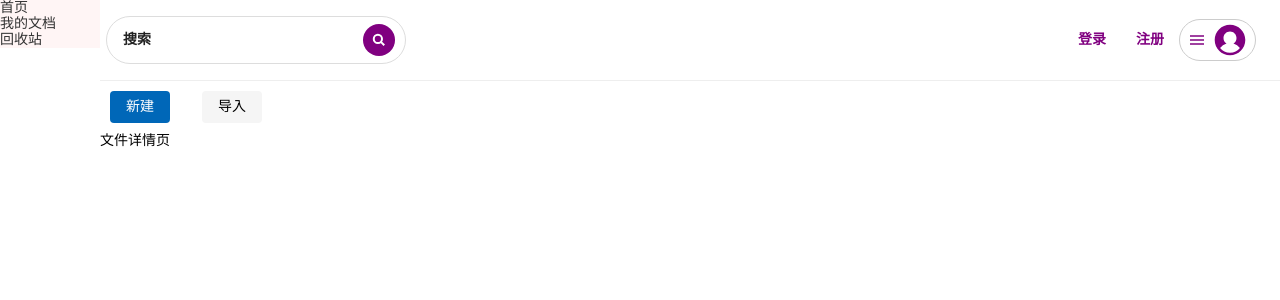
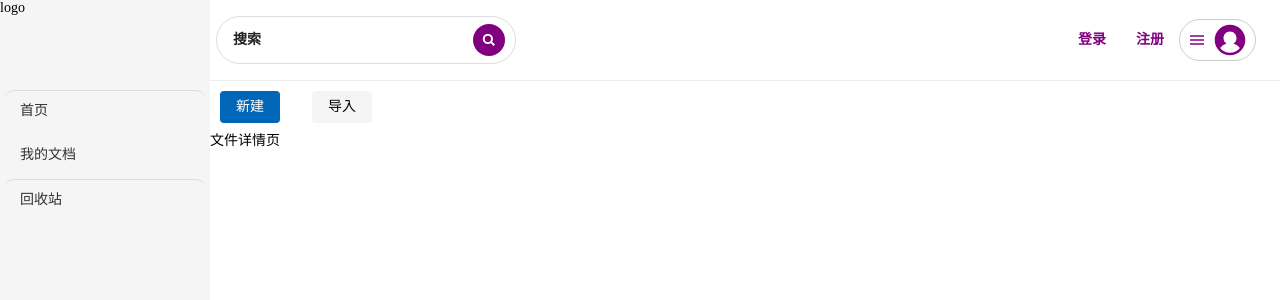
Before and after one commit to errorvxi/tlfc, a React (Create React App) app: page / in a window 1280 px wide. Shown: the top 300 px of the page. Built offline with nearby package versions, Linux system fonts and the light colour scheme.

Commit message:
add home-siderbar

```diff
--- a/src/views/home/c-cpns/home-siderbar/index.tsx
+++ b/src/views/home/c-cpns/home-siderbar/index.tsx
@@ -8,15 +8,16 @@ interface IProps {
 const HomeSiderbar: FC<IProps> = () => {
   return (
     <SiderbarWrapper>
+      <div className="header"></div>
+      <div className="logo">logo</div>
       <div className="nav-menu">
-        <div className="nav-title"></div>
-        <div>
+        <div className="item top">
           <Link to="/home">首页</Link>
         </div>
-        <div>
+        <div className="item">
           <Link to="/mydoc">我的文档</Link>
         </div>
-        <div>
+        <div className="item top">
           <Link to="/trash">回收站</Link>
         </div>
       </div>
--- a/src/views/home/c-cpns/home-siderbar/style.ts
+++ b/src/views/home/c-cpns/home-siderbar/style.ts
@@ -1,10 +1,36 @@
 import styled from 'styled-components'
 
 export const SiderbarWrapper = styled.div`
-  background: #fff5f5f5;
+  background: #f5f5f5;
+  display: flex;
+  flex-flow: column nowrap;
+  height: 100vh;
+
+  .header {
+    flex: 1 1 auto;
+  }
 
   .nav-menu {
-    width: 100px;
-    height: 100%;
+    min-width: 210px;
+    flex: 1 1 100%;
+
+    .item {
+      height: 40px;
+      border-radius: 10px;
+      line-height: 40px;
+      padding: 0 16px;
+      margin: 4px;
+      cursor: pointer;
+      &:hover {
+        background-color: rgb(2, 2, 2, 0.1);
+      }
+    }
+    .top {
+      border-top: 1px solid #ddd;
+    }
+  }
+
+  .logo {
+    height: 96px;
   }
 `
--- a/src/views/home/index.tsx
+++ b/src/views/home/index.tsx
@@ -1,7 +1,7 @@
 import React from 'react'
 import HomeSiderbar from './c-cpns/home-siderbar'
+import HomeMain from './c-cpns/home-main'
 import { HomeWrapper } from './style'
-import HomeMain from './c-cpns/home-main'
 // import routes from './router/index'
 const Home = () => {
   return (
--- a/src/views/home/style.ts
+++ b/src/views/home/style.ts
@@ -6,6 +6,6 @@ export const HomeWrapper = styled.div`
     flex-wrap: wrap;
     align-items: flex-start;
     width: 100%;
-    height: 1080px;
+    height: 100%;
   }
 `
```
